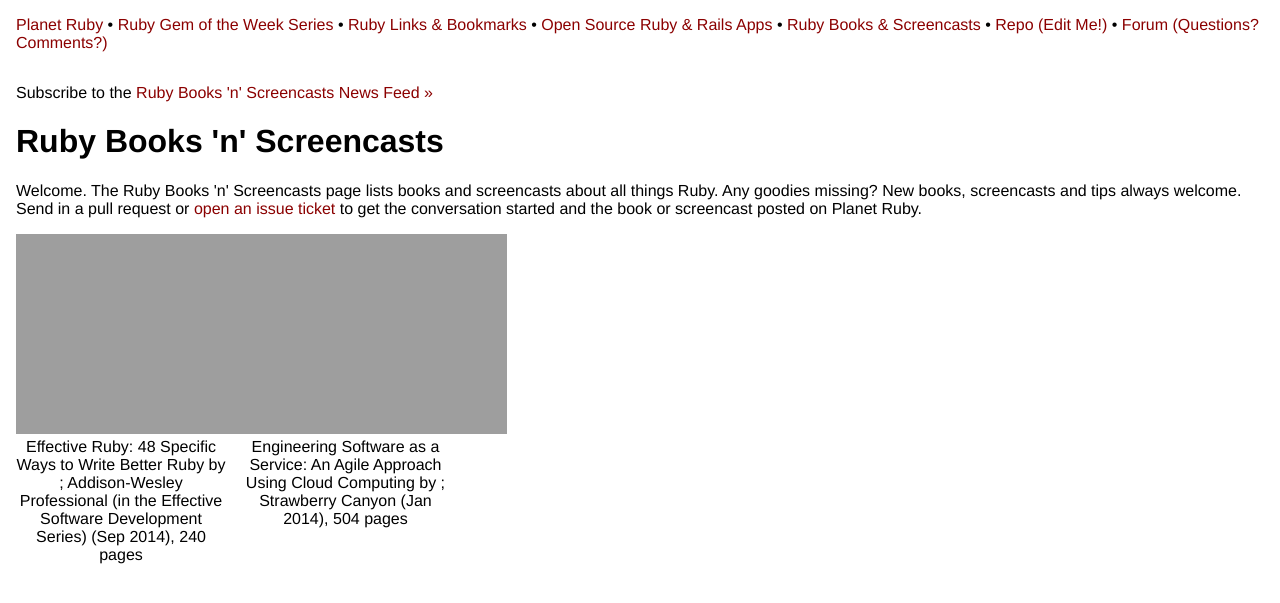
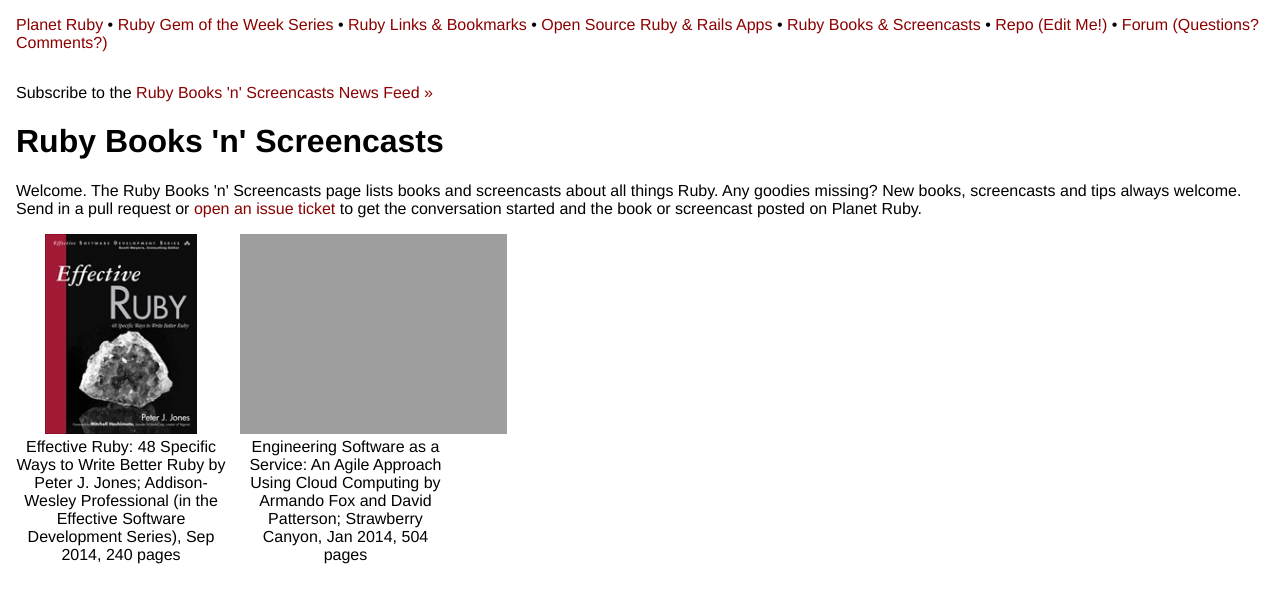
Before and after one commit to planetruby/planetruby.github.io, a Jekyll site: the page built from books/index.html, in a window 1280 px wide. Shown: the top 603 px of the page. Built offline with Jekyll 4.4.1, drawn with Linux system fonts in a browser that asks for light colours.

Commit message:
up books

```diff
--- a/_data/books.yml
+++ b/_data/books.yml
@@ -3,14 +3,14 @@
 
 - title:     "Effective Ruby: 48 Specific Ways to Write Better Ruby"
   author:    Peter J. Jones
-  cover:     book-effective-ruby.jpg
+  cover:     effective-ruby.jpg
   publisher: Addison-Wesley Professional (in the Effective Software Development Series)
   date:      Sep 2014
   pages:     240 pages
 
 - title:     "Engineering Software as a Service: An Agile Approach Using Cloud Computing"
   author:    Armando Fox and David Patterson
-  cover:     book-engineering-software-as-a-service.jpg
+  cover:     engineering-software-as-a-service.jpg
   publisher: Strawberry Canyon
   date:      Jan 2014
   pages:     504 pages
--- a/books/index.html
+++ b/books/index.html
@@ -25,8 +25,9 @@
     </div>
     <div class='book-title'>
         {{ book.title }} by
-        {{ book.authors }};
-        {{ book.publisher }} ({{ book.date }}),
+        {{ book.author }};
+        {{ book.publisher }},
+        {{ book.date }},
         {{ book.pages}}
     </div>
   </div>
```
Also changed, not shown: _books/effective-ruby.md (+1 -1 lines), _books/engineering-software-as-a-service.md (+1 -1 lines), _books/learn-ruby-the-hard-way.md (+1 -1 lines), _books/ruby-under-a-microscope.md (+1 -1 lines).
